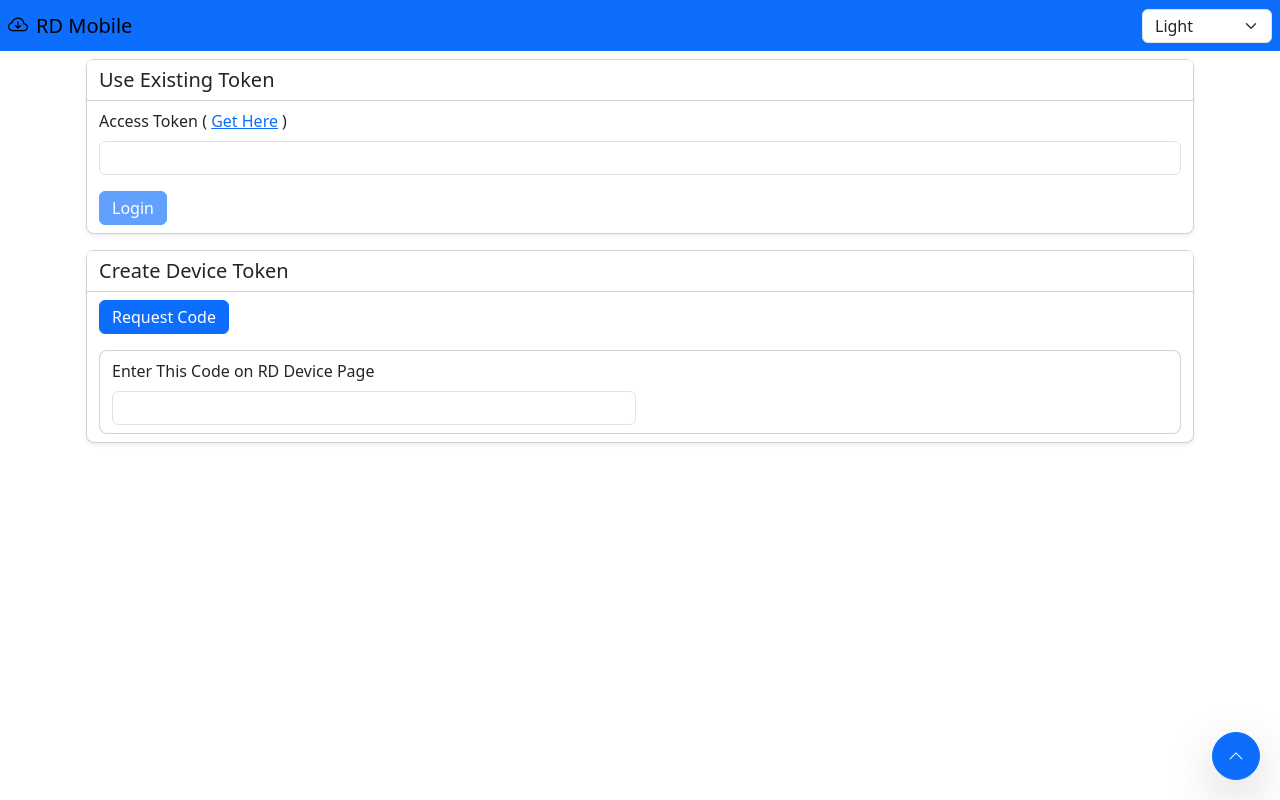
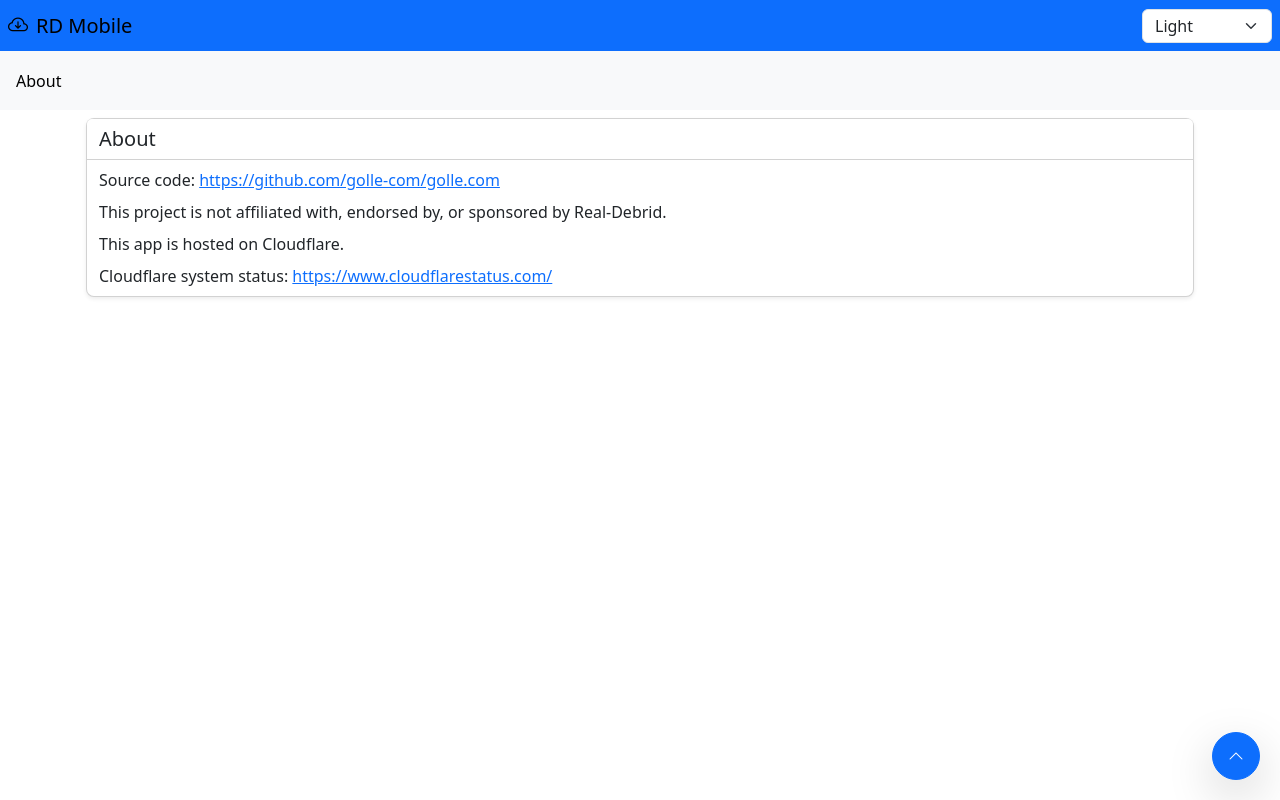
Before and after one commit to golle-com/golle.com, a React (Vite) app: page /about in a window 1280 px wide. Before the commit this address led to /auth. Built offline with nearby package versions, Linux system fonts and the light colour scheme.

Commit message:
About page

```diff
--- a/src/App.tsx
+++ b/src/App.tsx
@@ -6,6 +6,7 @@ import TokenPaste from './features/auth/TokenPaste'
 import DownloadsPanel from './features/downloads/DownloadsPanel'
 import TorrentsPanel from './features/torrents/TorrentsPanel'
 import AccountPanel from './features/account/AccountPanel'
+import AboutPanel from './features/about/AboutPanel'
 import type { RdError } from './lib/realDebrid'
 import { clearAuthTokens, loadAuthTokens, type AuthTokens } from './lib/storage'
 
@@ -304,7 +305,6 @@ function App() {
           </div>
         </nav>
 
-        {authTokens && (
         <nav className="navbar navbar-expand-md bg-light">
           <div className="container-fluid">
             <button
@@ -320,7 +320,8 @@ function App() {
             </button>
             <div className="collapse navbar-collapse" id="pageNav">
               <div className="navbar-nav gap-1 py-2">
-                  {navViews.map((view) => (
+                {authTokens
+                  ? navViews.map((view) => (
                       <NavLink
                         key={view.id}
                         to={view.path}
@@ -332,12 +333,20 @@ function App() {
                       >
                         {view.label}
                       </NavLink>
-                  ))}
+                    ))
+                  : null}
+                <NavLink
+                  to="/about"
+                  end
+                  onClick={handleNavClick}
+                  className={({ isActive }) => `nav-link small px-2 py-1${isActive ? ' active' : ''}`}
+                >
+                  About
+                </NavLink>
               </div>
             </div>
           </div>
         </nav>
-        )}
 
         <main className="container py-2 px-2 px-md-3">
         <Routes>
@@ -405,6 +414,7 @@ function App() {
               )
             }
           />
+          <Route path="/about" element={<AboutPanel />} />
           {plannedViews
             .filter((view) => !implementedPaths.has(view.path))
             .map((view) => (
--- /dev/null
+++ b/src/features/about/AboutPanel.tsx
@@ -0,0 +1,27 @@
+function AboutPanel() {
+  return (
+    <div className="card shadow-sm">
+      <div className="card-header bg-body">
+        <h5 className="mb-0">About</h5>
+      </div>
+      <div className="card-body d-flex flex-column gap-2">
+        <div>
+          Source code:{' '}
+          <a href="https://github.com/golle-com/golle.com" target="_blank" rel="noreferrer">
+            https://github.com/golle-com/golle.com
+          </a>
+        </div>
+        <div>This project is not affiliated with, endorsed by, or sponsored by Real-Debrid.</div>
+        <div>This app is hosted on Cloudflare.</div>
+        <div>
+          Cloudflare system status:{' '}
+          <a href="https://www.cloudflarestatus.com/" target="_blank" rel="noreferrer">
+            https://www.cloudflarestatus.com/
+          </a>
+        </div>
+      </div>
+    </div>
+  )
+}
+
+export default AboutPanel
```
Lines whose indentation alone changed are shown as unchanged.
